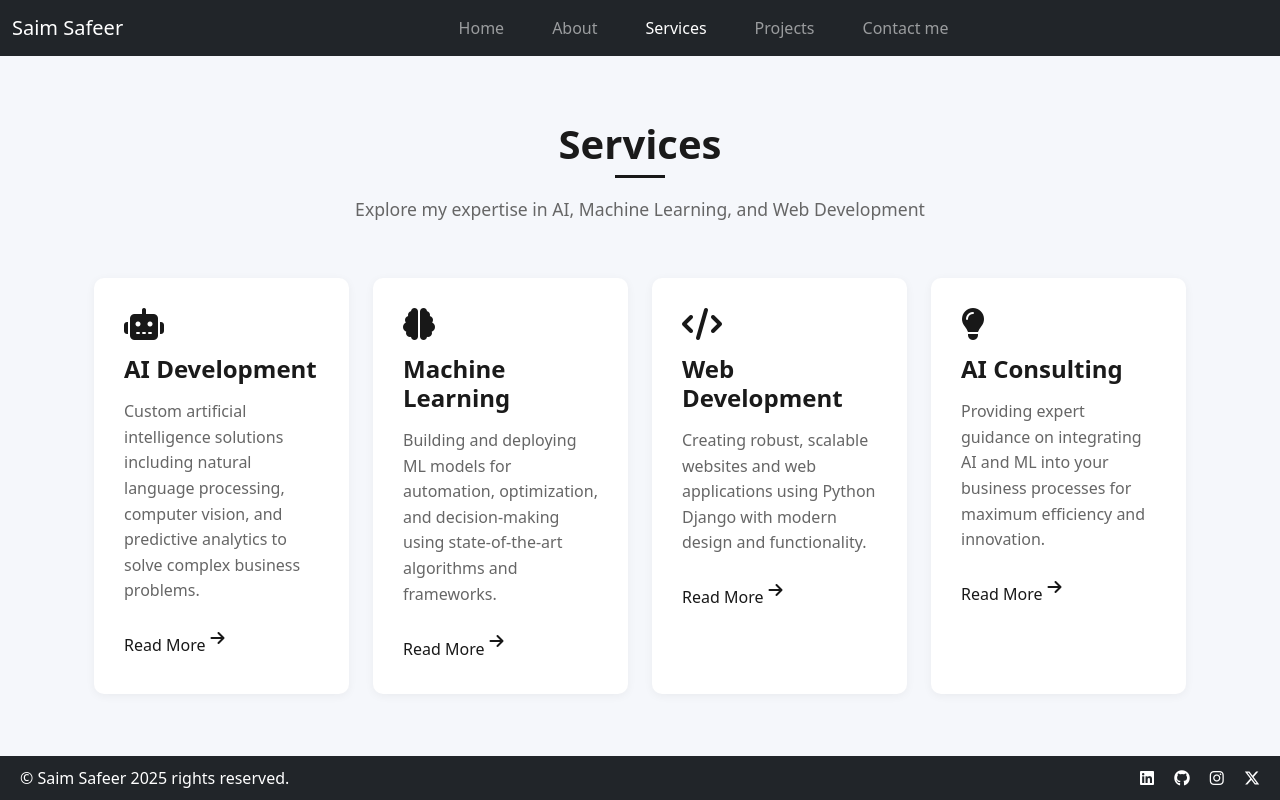
After one commit to isaimsafeer/portfolio-website, a Django app: page /services in a window 1280 px wide. The commit adds this page. Run offline with Django 5.2, Linux system fonts and the light colour scheme.

Commit message:
Services added

```diff
--- a/home/urls.py
+++ b/home/urls.py
@@ -7,6 +7,7 @@ from django.conf.urls.static import static
 urlpatterns = [
     path('', views.home, name='home'),
     path('about', views.about, name='about'),
+     path('services', views.services, name='services'),
     path('projects', views.projects, name='projects'),
     path('contact', views.contact, name='contact'),
 
--- a/home/views.py
+++ b/home/views.py
@@ -13,6 +13,9 @@ def home(request):
 def about(request):
     return render(request, 'about.html')
 
+def services(request):
+    return render(request, 'services.html')
+
 def projects(request):
     return render(request, 'projects.html')
 
--- /dev/null
+++ b/static/services.css
@@ -0,0 +1,92 @@
+/* services.css */
+/* General Styling */
+body {
+    background-color: #f5f7fb;
+    color: #333;
+}
+.header-section {
+    text-align: center;
+    padding: 40px 0;
+}
+.header-section h1 {
+    font-size: 2.5rem;
+    font-weight: 700;
+    color: #1a1a1a;
+    position: relative;
+    display: inline-block;
+    transition: all 0.3s ease; /* Added for smooth transition */
+}
+.header-section h1::after {
+    content: '';
+    width: 50px;
+    height: 3px;
+    background: rgb(24, 24, 24);
+    position: absolute;
+    bottom: -10px;
+    left: 50%;
+    transform: translateX(-50%);
+    transition: width 0.3s ease; /* Transition for width change */
+}
+.header-section h1:hover::after {
+    width: 80px; /* Increases width on hover */
+}
+.header-section p {
+    color: #666;
+    font-size: 1.1rem;
+    margin-top: 20px;
+}
+
+/* Service Cards */
+.service-card {
+    background: #fff;
+    border-radius: 10px;
+    padding: 30px;
+    box-shadow: 0 2px 10px rgba(0, 0, 0, 0.05);
+    transition: all 0.3s ease;
+    height: 100%;
+    opacity: 0;
+    transform: translateY(20px);
+}
+
+.service-card.visible {
+    opacity: 1;
+    transform: translateY(0);
+    transition: all 0.5s ease-out;
+}
+
+.service-card:hover {
+    box-shadow: 0 5px 15px rgba(0, 0, 0, 0.1);
+    transform: translateY(0) scale(1.05);
+}
+
+.service-card i {
+    color: rgb(24, 24, 24);
+    font-size: 2rem;
+    margin-bottom: 15px;
+}
+.service-card h3 {
+    font-size: 1.5rem;
+    font-weight: 600;
+    color: #1a1a1a;
+    margin-bottom: 15px;
+}
+.service-card p {
+    color: #666;
+    font-size: 1rem;
+    line-height: 1.6;
+}
+.service-card a {
+    color: rgb(24, 24, 24);
+    font-weight: 500;
+    text-decoration: none;
+    display: inline-flex;
+    align-items: center;
+    margin-top: 10px;
+}
+.service-card a:hover {
+    color: rgb(24, 24, 24);
+}
+.service-card a i {
+    font-size: 1rem;
+    margin-left: 5px;
+}
--- a/templates/base.html
+++ b/templates/base.html
@@ -44,6 +44,9 @@
             </li>
             <li class="nav-item mx-3">
               <a class="nav-link {% if request.path == '/about' %}active{% endif %}" href="/about">About</a>
+            </li>
+            <li class="nav-item mx-3">
+              <a class="nav-link {% if request.path == '/services' %}active{% endif %}" href="/services">Services</a>
             </li>
             <li class="nav-item mx-3">
               <a class="nav-link {% if request.path == '/projects' %}active{% endif %}" href="/projects">Projects</a>
--- /dev/null
+++ b/templates/services.html
@@ -0,0 +1,81 @@
+<!DOCTYPE html>
+<html lang="en">
+<head>
+    <meta charset="UTF-8">
+    <meta name="viewport" content="width=device-width, initial-scale=1">
+    <link href="https://cdn.jsdelivr.net/npm/bootstrap@5.0.2/dist/css/bootstrap.min.css" rel="stylesheet" integrity="sha384-EVSTQN3/azprG1Anm3QDgpJLIm9Nao0Yz1ztcQTwFspd3yD65VohhpuuCOmLASjC" crossorigin="anonymous">
+    <title>Services - Saim Safeer</title>
+</head>
+<body>
+    {% extends 'base.html' %}
+
+    {% block title %}Services{% endblock %}
+
+    {% block content %}
+    {% load static %}
+    <link rel="stylesheet" href="{% static 'services.css' %}">
+    <!-- Header Section -->
+    <div class="header-section">
+        <div class="container">
+            <h1>Services</h1>
+            <p>Explore my expertise in AI, Machine Learning, and Web Development</p>
+        </div>
+    </div>
+
+    <!-- Services Section -->
+    <div class="container">
+        <div class="row g-4">
+            <!-- AI Development -->
+            <div class="col-md-6 col-lg-3">
+                <div class="service-card" data-aos="fade-up" data-aos-delay="0">
+                    <i class="fas fa-robot"></i>
+                    <h3>AI Development</h3>
+                    <p>Custom artificial intelligence solutions including natural language processing, computer vision, and predictive analytics to solve complex business problems.</p>
+                    <a href="#">Read More <i class="fas fa-arrow-right"></i></a>
+                </div>
+            </div>
+
+            <!-- Machine Learning -->
+            <div class="col-md-6 col-lg-3">
+                <div class="service-card" data-aos="fade-up" data-aos-delay="200">
+                    <i class="fas fa-brain"></i>
+                    <h3>Machine Learning</h3>
+                    <p>Building and deploying ML models for automation, optimization, and decision-making using state-of-the-art algorithms and frameworks.</p>
+                    <a href="#">Read More <i class="fas fa-arrow-right"></i></a>
+                </div>
+            </div>
+
+            <!-- Web Development -->
+            <div class="col-md-6 col-lg-3">
+                <div class="service-card" data-aos="fade-up" data-aos-delay="400">
+                    <i class="fas fa-code"></i>
+                    <h3>Web Development</h3>
+                    <p>Creating robust, scalable websites and web applications using Python Django with modern design and functionality.</p>
+                    <a href="#">Read More <i class="fas fa-arrow-right"></i></a>
+                </div>
+            </div>
+
+            <!-- Consulting (Optional Additional Service) -->
+            <div class="col-md-6 col-lg-3">
+                <div class="service-card" data-aos="fade-up" data-aos-delay="600">
+                    <i class="fas fa-lightbulb"></i>
+                    <h3>AI Consulting</h3>
+                    <p>Providing expert guidance on integrating AI and ML into your business processes for maximum efficiency and innovation.</p>
+                    <a href="#">Read More <i class="fas fa-arrow-right"></i></a>
+                </div>
+            </div>
+        </div>
+    </div>
+    <script>
+        document.addEventListener('DOMContentLoaded', () => {
+            const cards = document.querySelectorAll('.service-card');
+            cards.forEach((card, index) => {
+                setTimeout(() => {
+                    card.classList.add('visible');
+                }, index * 200); // 200ms delay between each card
+            });
+        });
+        </script>
+    {% endblock %}
+</body>
+</html>
```
Also changed, not shown: 2 other files.
